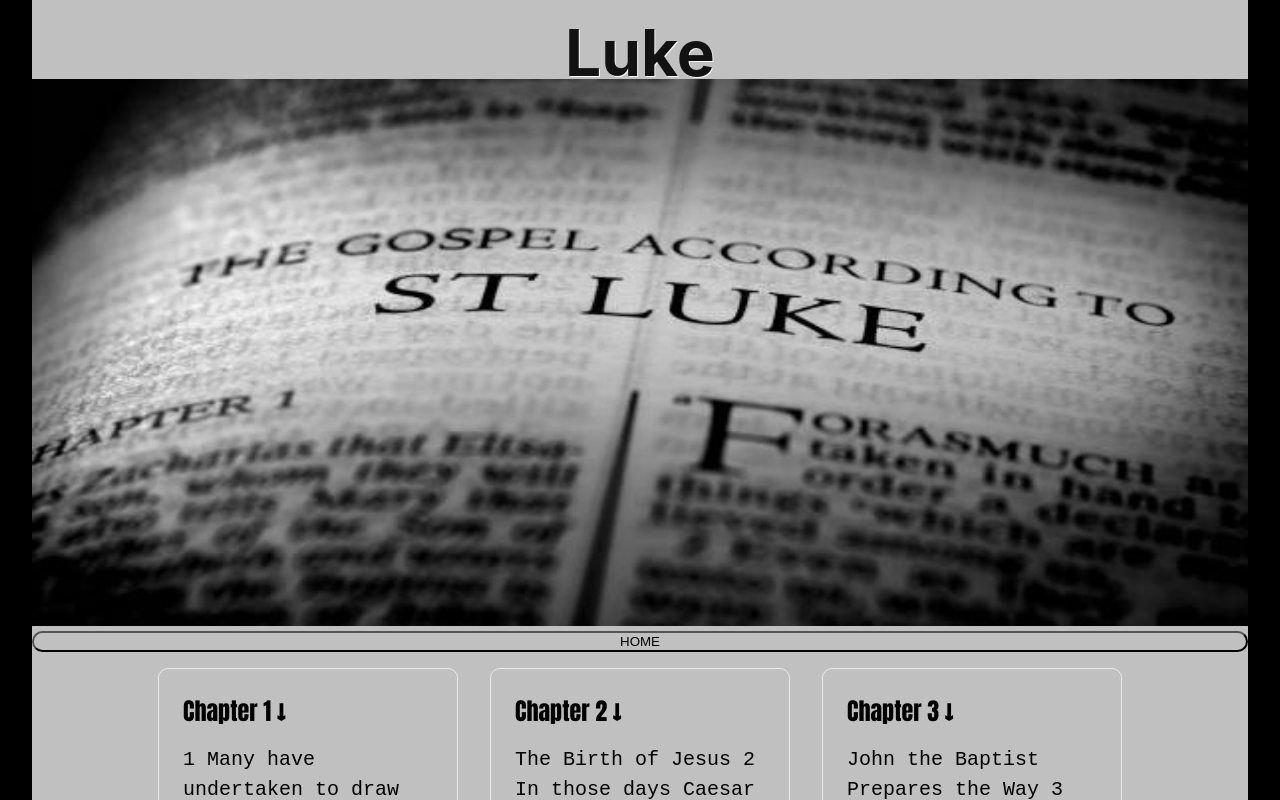
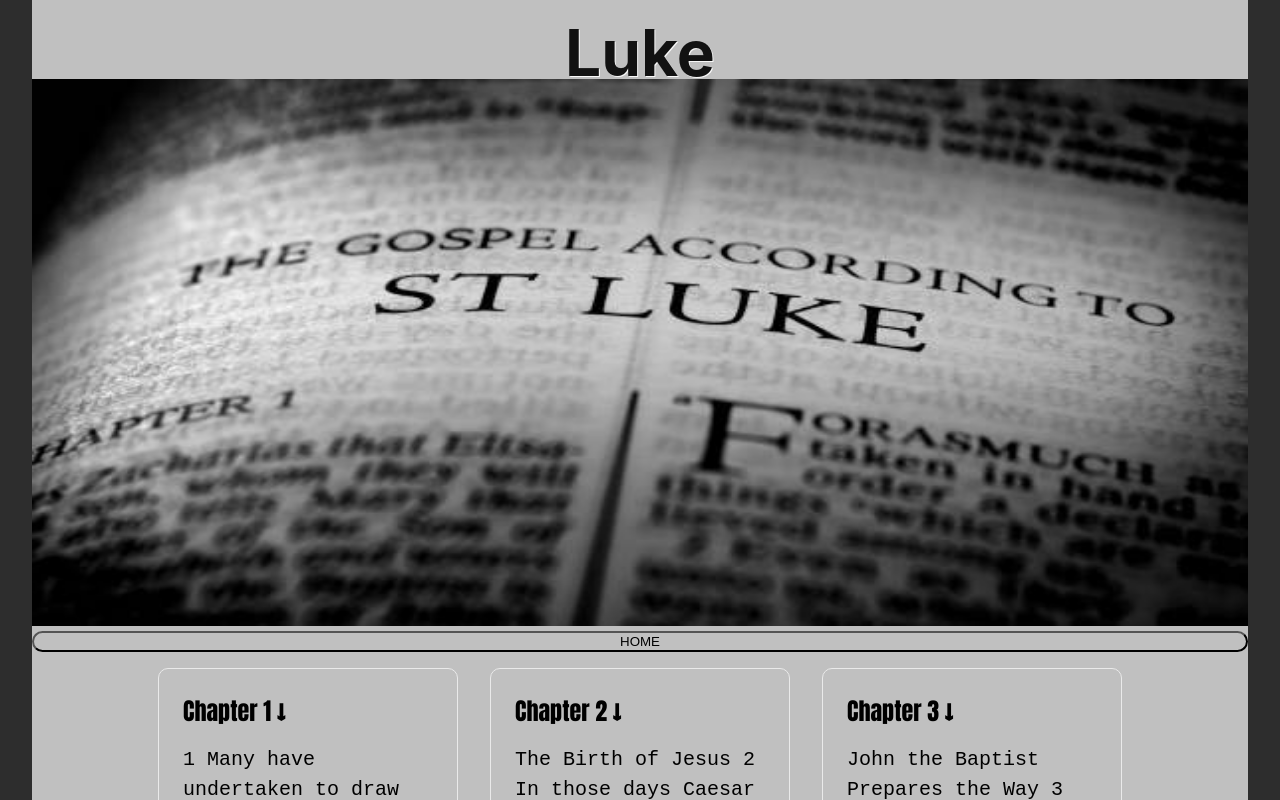
Before and after one commit to jnutt367/luke, a Next.js app: page / in a window 1280 px wide. Shown: the top 800 px of the page. Built offline with nearby package versions, Linux system fonts and the light colour scheme.

Commit message:
Update Home.module.css
background-color: #2d2d2d;

```diff
--- a/styles/Home.module.css
+++ b/styles/Home.module.css
@@ -1,6 +1,6 @@
 .container {
     padding: 0 2rem;
-    background-color: black;
+    background-color: #2d2d2d;
     background-size: cover;
     background-repeat: no-repeat;
 }
```
